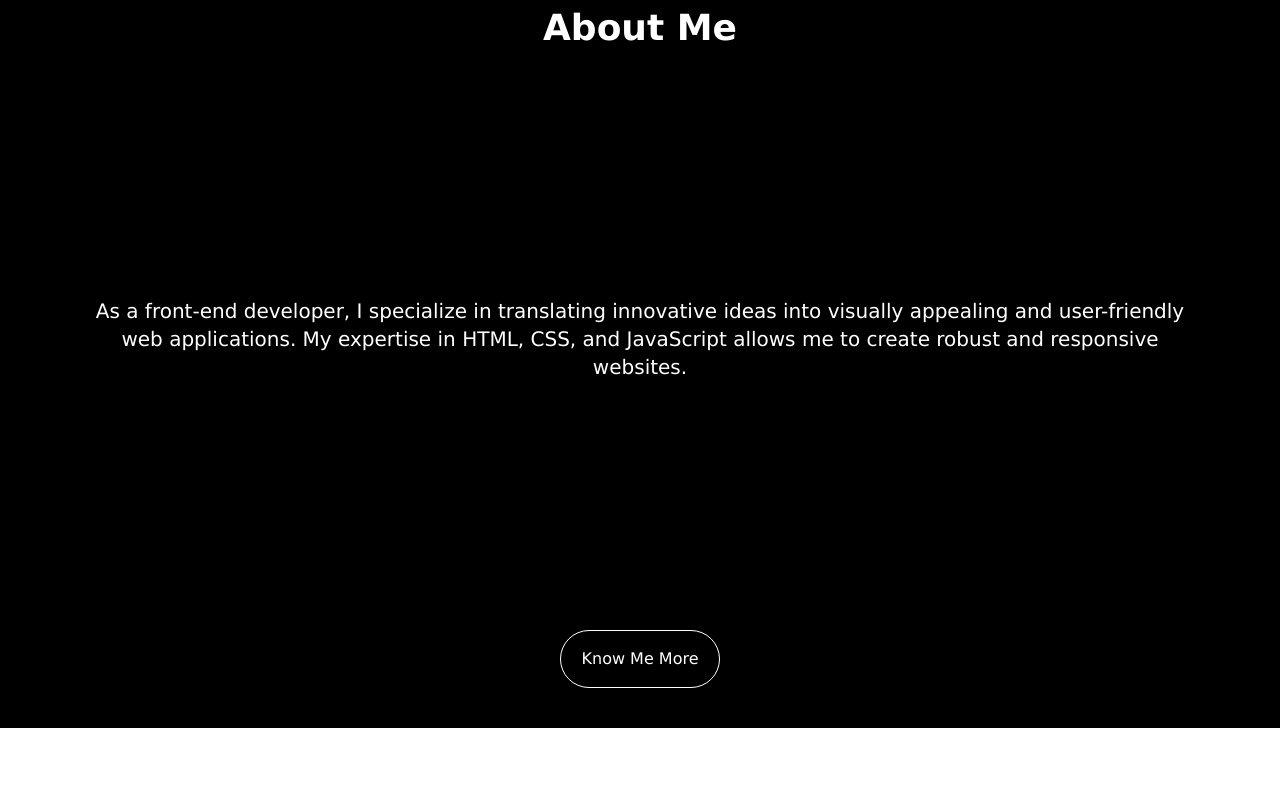
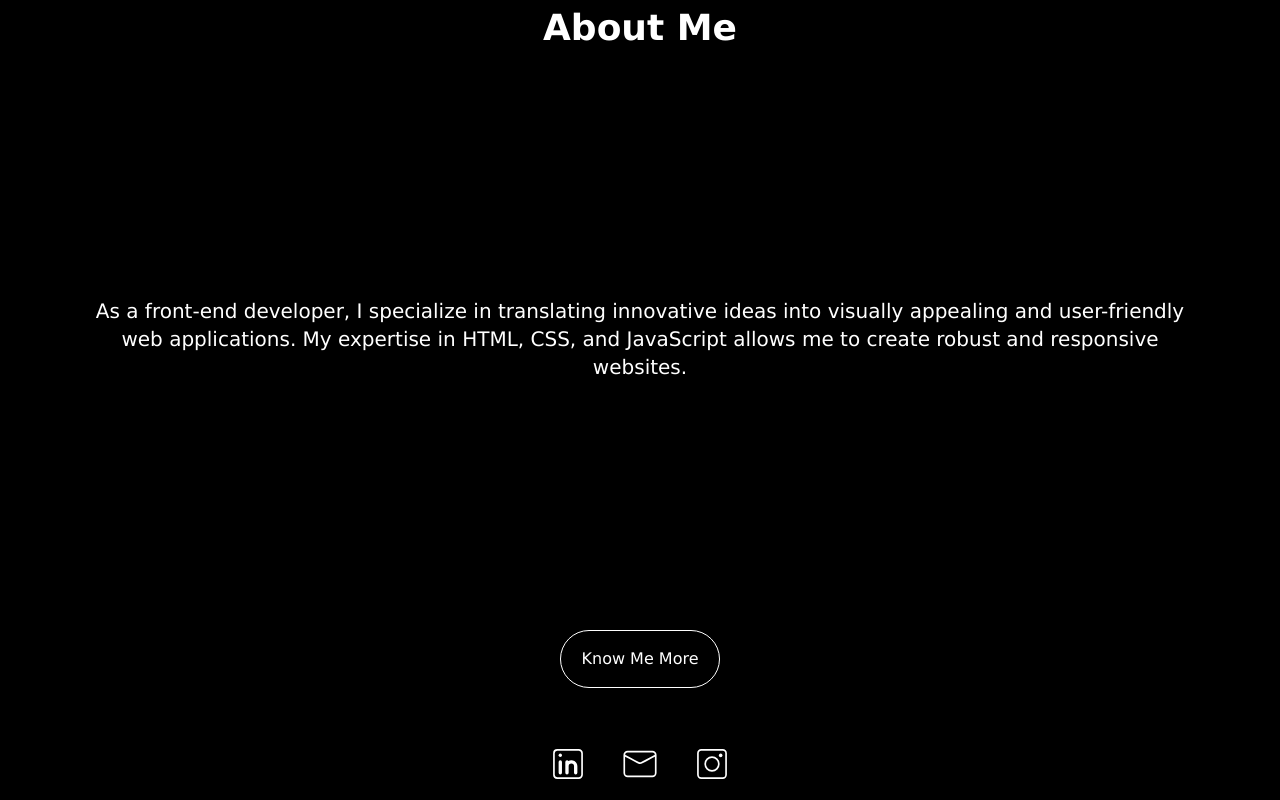
Before and after one commit to iamsunny619/website, a React (Create React App) app: page / in a window 1280 px wide. Shown: the part 872-1672 px from the top of the page. Before the commit the page ends 1624 px from the top, so only its background shows below. Built offline with nearby package versions, Linux system fonts and the light colour scheme.

Commit message:
some data

```diff
--- a/package.json
+++ b/package.json
@@ -8,6 +8,7 @@
     "@testing-library/user-event": "^13.5.0",
     "react": "^18.2.0",
     "react-dom": "^18.2.0",
+    "react-icons": "^4.12.0",
     "react-router-dom": "^6.21.0",
     "react-scripts": "5.0.1",
     "web-vitals": "^2.1.4"
--- a/src/component/footer/Footer.js
+++ b/src/component/footer/Footer.js
@@ -1,7 +1,17 @@
 import React from "react";
+import { CiInstagram } from "react-icons/ci";
+import { CiLinkedin } from "react-icons/ci";
+import { CiMail } from "react-icons/ci";
+import "./footer.css";
 
 const Footer = () => {
-  return <div>Footer</div>;
+  return (
+    <div className="footer-container bg-black w-screen relative">
+      <CiLinkedin className="w-10 h-10 m-4 " />
+      <CiMail className="w-10 h-10 m-4 " />
+      <CiInstagram className="w-10 h-10 m-4 " />
+    </div>
+  );
 };
 
 export default Footer;
--- /dev/null
+++ b/src/component/footer/footer.css
@@ -0,0 +1,6 @@
+.footer-container{
+    display: flex;
+    flex-direction: row;
+    justify-content: center;
+
+}
```
Also changed, not shown: 1 other file (tests, documents, lock files or other folders).
